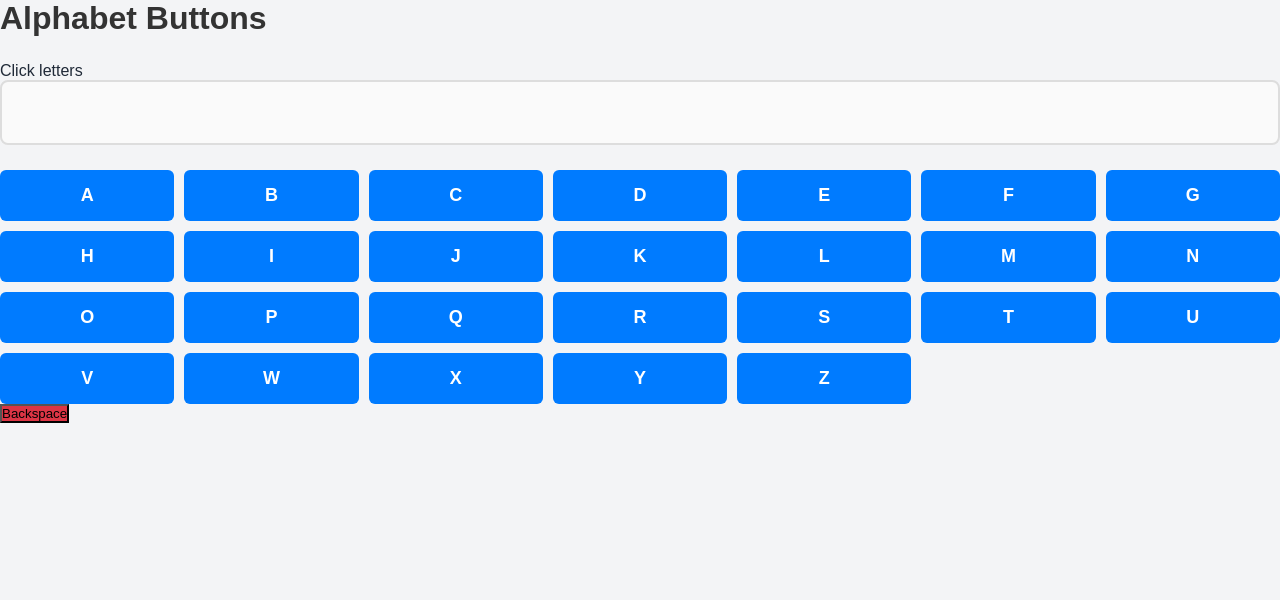
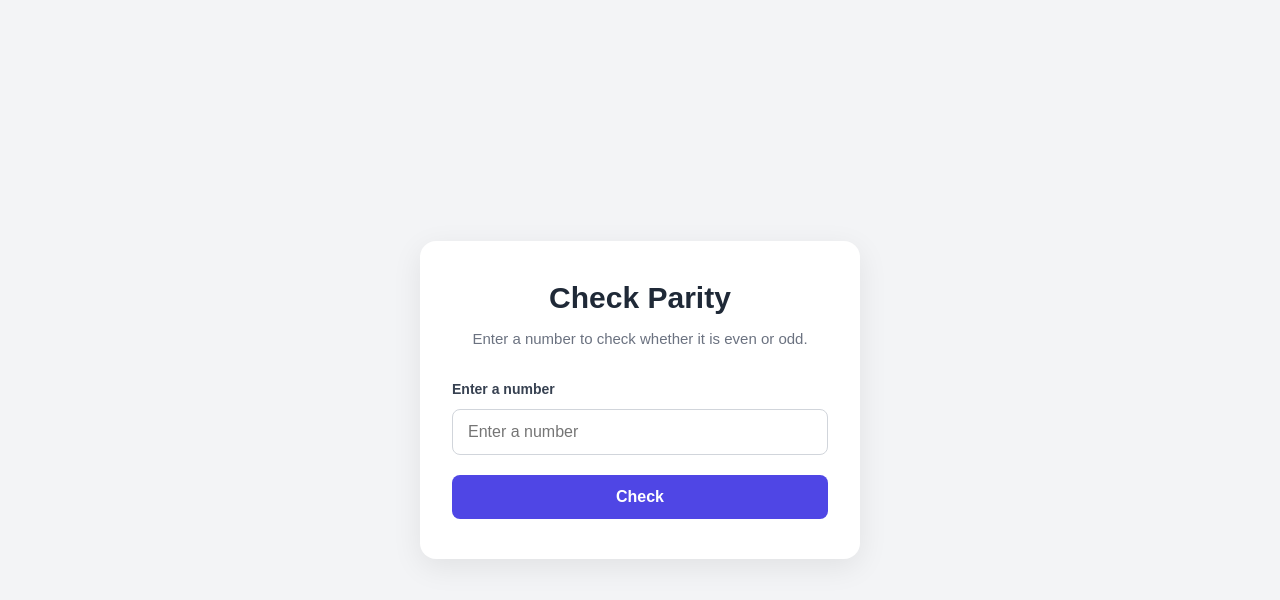
Before and after one commit to Appa45/Assignment7, a React (Vite) app in the folder random-joke-app/: page / in a window 1280 px wide. Shown: the top 600 px of the page. Built offline with nearby package versions, Linux system fonts and the light colour scheme.

Commit message:
change in the project

```diff
--- a/random-joke-app/index.html
+++ b/random-joke-app/index.html
@@ -4,11 +4,7 @@
   <head>
     <meta charset="UTF-8" />
     <meta name="viewport" content="width=device-width, initial-scale=1.0" />
-    <meta
-      name="description"
-      content="Alphabets Application with interactive alphabet keys and backspace functionality."
-    />
-    <title>Alphabets Application</title>
+    <title>Check Parity</title>
   </head>
   <body>
     <div id="root"></div>
--- a/random-joke-app/src/App.css
+++ b/random-joke-app/src/App.css
@@ -1,83 +1,112 @@
 
-* {
-  box-sizing: border-box;
+.app-container {
+  min-height: 100vh;
+  display: flex;
+  justify-content: center;
+  align-items: center;
+  padding: 24px;
 }
 
-body {
-  margin: 0;
-  font-family: Arial, sans-serif;
-  background: #f4f6f9;
+.parity-card {
+  width: 100%;
+  max-width: 440px;
+  padding: 40px 32px;
+  background: #ffffff;
+  border-radius: 16px;
+  box-shadow: 0 8px 30px rgba(0, 0, 0, 0.08);
+  text-align: center;
 }
 
-.container {
-  width: 90%;
-  max-width: 650px;
-  margin: 50px auto;
-  padding: 25px;
-  text-align: center;
-  background: white;
-  border-radius: 12px;
-  box-shadow: 0 4px 15px rgba(0, 0, 0, 0.1);
+.parity-card h1 {
+  margin: 0 0 12px;
+  color: #1f2937;
+  font-size: 30px;
+  font-weight: 700;
 }
 
-h1 {
-  color: #333;
-  margin-bottom: 25px;
+.subtitle {
+  margin-bottom: 30px;
+  color: #6b7280;
+  font-size: 15px;
+  line-height: 1.6;
 }
 
-.output {
-  min-height: 65px;
-  padding: 15px;
-  margin-bottom: 25px;
-  border: 2px solid #ddd;
-  border-radius: 8px;
-  background: #fafafa;
-  font-size: 24px;
-  font-weight: bold;
-  overflow-wrap: anywhere;
+.parity-card form {
+  display: flex;
+  flex-direction: column;
+  text-align: left;
+  gap: 12px;
 }
 
-.keyboard {
-  display: grid;
-  grid-template-columns: repeat(7, 1fr);
-  gap: 10px;
+.parity-card label {
+  color: #374151;
+  font-size: 14px;
+  font-weight: 600;
 }
 
-.key {
-  padding: 15px 10px;
-  border: none;
-  border-radius: 6px;
-  background: #007bff;
-  color: white;
-  font-size: 18px;
-  font-weight: bold;
-  cursor: pointer;
-  transition: 0.2s;
+.parity-card input {
+  width: 100%;
+  padding: 13px 15px;
+  border: 1px solid #d1d5db;
+  border-radius: 8px;
+  outline: none;
+  font-size: 16px;
+  transition: border-color 0.2s, box-shadow 0.2s;
 }
 
-.key:hover {
-  background: #0056b3;
+.parity-card input:focus {
+  border-color: #4f46e5;
+  box-shadow: 0 0 0 3px rgba(79, 70, 229, 0.12);
 }
 
-.key:active {
-  transform: scale(0.95);
+.parity-card button {
+  width: 100%;
+  margin-top: 8px;
+  padding: 13px;
+  border: none;
+  border-radius: 8px;
+  background: #4f46e5;
+  color: #ffffff;
+  font-size: 16px;
+  font-weight: 600;
+  cursor: pointer;
+  transition: background 0.2s;
 }
 
-.backspace {
-  grid-column: span 7;
-  background: #dc3545;
+.parity-card button:hover {
+  background: #4338ca;
 }
 
-.backspace:hover {
-  background: #b02a37;
+.result {
+  margin-top: 24px;
+  padding: 15px;
+  border-radius: 8px;
+  font-size: 16px;
+  font-weight: 600;
+  text-align: center;
+}
+
+.result.even {
+  background: #dcfce7;
+  color: #166534;
+}
+
+.result.odd {
+  background: #dbeafe;
+  color: #1e40af;
+}
+
+.result.error {
+  background: #fee2e2;
+  color: #b91c1c;
 }
 
 @media (max-width: 480px) {
-  .keyboard {
-    grid-template-columns: repeat(5, 1fr);
+  .parity-card {
+    padding: 30px 22px;
   }
 
-  .backspace {
-    grid-column: span 5;
+  .parity-card h1 {
+    font-size: 25px;
   }
 }
--- a/random-joke-app/src/App.jsx
+++ b/random-joke-app/src/App.jsx
@@ -3,49 +3,86 @@ import React, { useState } from "react";
 import "./App.css";
 
 function App() {
-  const [output, setOutput] = useState("");
+  const [number, setNumber] = useState("");
+  const [result, setResult] = useState(null);
 
-  const alphabets = "ABCDEFGHIJKLMNOPQRSTUVWXYZ".split("");
-
-  const handleAlphabetClick = (letter) => {
-    setOutput((prev) => prev + letter);
+  const handleChange = (event) => {
+    setNumber(event.target.value);
+    setResult(null);
   };
 
-  const handleBackspace = () => {
-    setOutput((prev) => prev.slice(0, -1));
+  const handleSubmit = (event) => {
+    event.preventDefault();
+
+    const trimmedValue = number.trim();
+
+    if (trimmedValue === "") {
+      setResult({
+        type: "error",
+        message: "Please enter a number.",
+      });
+      return;
+    }
+
+    const parsedNumber = Number(trimmedValue);
+
+    if (!Number.isFinite(parsedNumber)) {
+      setResult({
+        type: "error",
+        message: "Please enter a valid number.",
+      });
+      return;
+    }
+
+    if (parsedNumber % 2 === 0) {
+      setResult({
+        type: "even",
+        message: `${trimmedValue} is an Even Number`,
+      });
+    } else {
+      setResult({
+        type: "odd",
+        message: `${trimmedValue} is an Odd Number`,
+      });
+    }
   };
 
   return (
-    <div className="app">
-      <h1>Alphabet Buttons</h1>
+    <main className="app-container">
+      <section className="parity-card">
+        <h1>Check Parity</h1>
 
-      <p>Click letters</p>
+        <p className="subtitle">
+          Enter a number to check whether it is even or odd.
+        </p>
 
-      <div className="output">
-        {output}
-      </div>
+        <form onSubmit={handleSubmit}>
+          <label htmlFor="number">Enter a number</label>
 
-      <div className="keyboard">
-        {alphabets.map((letter) => (
-          <button
-            key={letter}
-            type="button"
-            className="key"
-            onClick={() => handleAlphabetClick(letter)}
+          <input
+            id="number"
+            name="number"
+            type="text"
+            value={number}
+            onChange={handleChange}
+            placeholder="Enter a number"
+            autoComplete="off"
+          />
+
+          <button type="submit">Check</button>
+        </form>
+
+        {result && (
+          <div
+            className={`result ${result.type}`}
+            role="status"
+            aria-live="polite"
           >
-            {letter}
-          </button>
-        ))}
-      </div>
-
-      <button
-        type="button"
-        className="backspace"
-        onClick={handleBackspace}
-      >
-        Backspace
-      </button>
-    </div>
+            {result.message}
+          </div>
+        )}
+      </section>
+    </main>
   );
 }
 
--- a/random-joke-app/src/main.jsx
+++ b/random-joke-app/src/main.jsx
@@ -1,3 +1,4 @@
+
 import React from "react";
 import ReactDOM from "react-dom/client";
 import App from "./App";
--- a/random-joke-app/src/styles.css
+++ b/random-joke-app/src/styles.css
@@ -13,5 +13,4 @@ body {
 
 #root {
   min-height: 100vh;
-  width: 100%;
 }
```
